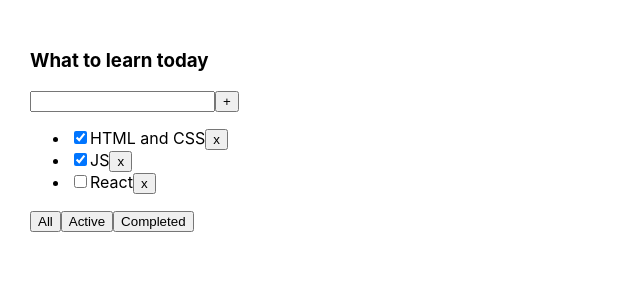
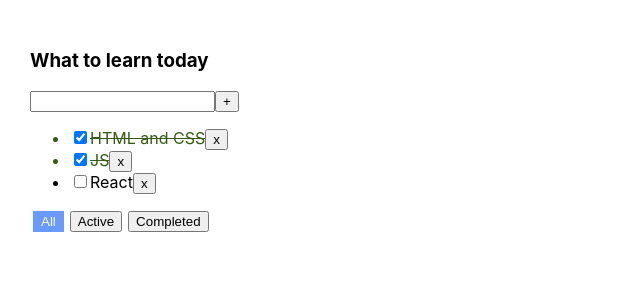
Before and after one commit to Masyak95/_todolist_, a React (Create React App) app: page / in a window 1280 px wide. Shown: the top 300 px of the page, without its empty margins (0-640 px from the left). Built offline with nearby package versions, Linux system fonts and the light colour scheme.

Commit message:
code refactoring

```diff
--- a/src/App.css
+++ b/src/App.css
@@ -1,8 +1,32 @@
 .App {
-  padding: 30px;
-  display: flex;
+    padding: 30px;
+    display: flex;
 }
 
 .App > div {
-  margin-right: 50px;
+    margin-right: 50px;
 }
+
+.isDone {
+    color: #355b14;
+    front-weight: bolt;
+    text-decoration: line-through;
+}
+
+.btn {
+    margin: 0 3px;
+}
+
+.btn-active {
+    background-color: #699bff;
+    color: white;
+    front-weight: bolt;
+    /*outline: #699bff;*/
+    border: 2px solid #699bff;
+    margin: 0 3px;
+}
+
+.error {
+    border: 2px solid rgba(176, 11, 55, 0.96);
+    outline: none;
+}
--- a/src/App.tsx
+++ b/src/App.tsx
@@ -57,6 +57,7 @@
     return (
         <div className="App">
             <ToDoList
+                filter={filter}
                 title={todoListTitle_1}
                 tasks={getTasksForTodoList()}
                 removeTask={removeTask}
--- a/src/ToDoList.tsx
+++ b/src/ToDoList.tsx
@@ -10,6 +10,7 @@
 type TodoListPropsType = {
     title: string
     tasks: Array<TaskType>
+    filter: FilterValuesType
     removeTask: (taskID: string) => void
     changeFilter: (filter: FilterValuesType) => void
     addTask: (title: string) => void
@@ -19,10 +20,11 @@
 const ToDoList = (props: TodoListPropsType) => {
 
     const [title, setTitle] = useState<string>("")
+    const [error, setError] = useState<boolean>(false)
     let tasksItems = props.tasks
         ? props.tasks.map(task => {
             return (
-                <li key={task.id}>
+                <li key={task.id} className={task.isDone ? "isDone": " "}>
                     <input
                         onChange={(e) => props.changeStatus(task.id, e.currentTarget.checked)}
                         type="checkbox"
@@ -33,13 +35,22 @@
             )
         }) : <span>Tasks list is empty</span>
 
-    const changeTitle = (e: ChangeEvent<HTMLInputElement>) => setTitle(e.currentTarget.value)
+    const changeTitle = (e: ChangeEvent<HTMLInputElement>) => {
+         if(error)setError(false)
+        setTitle(e.currentTarget.value)
+    }
     const onKeyDownAddTask = (e: KeyboardEvent<HTMLInputElement>) => {
         if (e.key === "Enter")addTask()
     }
 
     const addTask = () => {
-        props.addTask(title)
+        const trimmedTitle = title.trim()
+        if(trimmedTitle) {
+            props.addTask(trimmedTitle)
+        }
+        else{
+            setError(true)
+        }
         setTitle("")
     }
 
@@ -52,6 +63,7 @@
             <h3>{props.title}</h3>
             <div>
                 <input
+                    className={error ? "error" : ""}
                     value={title}
                     onChange={changeTitle}
                     onKeyDown={onKeyDownAddTask}
@@ -62,9 +74,18 @@
                 {tasksItems}
             </ul>
             <div>
-                <button onClick={handlerCreator("all")}>All</button>
-                <button onClick={handlerCreator("active")}>Active</button>
-                <button onClick={handlerCreator("completed")}>Completed</button>
+                <button
+                    className={props.filter === "all" ?  "btn-active btn": "btn"}
+                    onClick={handlerCreator("all")}>All
+                </button>
+                <button
+                    className={props.filter === "active" ?  "btn-active btn": "btn"}
+                    onClick={handlerCreator("active")}>Active
+                </button>
+                <button
+                    className={props.filter === "completed" ?  "btn-active btn": "btn"}
+                    onClick={handlerCreator("completed")}>Completed
+                </button>
             </div>
         </div>
     )
```
